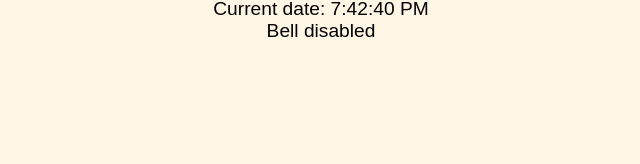
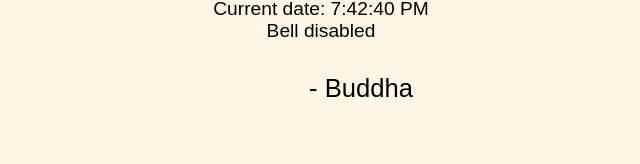
Before and after one commit to luiggidev/mindfulness-bell, a React (Create React App) app: page / in a window 1280 px wide. Shown: the part 331-495 px from the top of the page, without its empty margins (319-959 px from the left). Built offline with nearby package versions, Linux system fonts and the light colour scheme; no server answers.

Commit message:
Adding the quote component

```diff
--- a/src/App.js
+++ b/src/App.js
@@ -2,6 +2,7 @@
 import React, { useState } from 'react';
 import './App.css';
 import Header from './components/Header';
+import Quotes from './components/Quotes';
 import Timer from './components/Timer';
 import Footer from './components/Footer';
 
@@ -10,6 +11,7 @@ function App() {
     <div className="App">
       <Header />
       <Timer />
+      <Quotes />
       <Footer />
     </div>
   );
--- /dev/null
+++ b/src/components/Quotes.css
@@ -0,0 +1,10 @@
+#quote-block {
+    margin-top: 2rem;
+}
+#quote {
+    font-style: italic;
+    display: inline;
+}
+#author {
+    display: inline;
+}
--- /dev/null
+++ b/src/components/Quotes.js
@@ -0,0 +1,27 @@
+import React, { Component } from 'react';
+import './Quotes.css';
+
+class Quotes extends Component {
+    quoteFetch = () => {
+        let quoteContent = document.getElementById("quote");
+
+        fetch("https://api.quotable.io/random?author=Buddha")
+            .then((res) => res.json())
+            .then((data) => (quoteContent.innerText = '"' + data.content + '"'));
+    };
+
+    componentDidMount() {
+        this.quoteFetch();
+    }
+
+    render() {
+        return (
+        <div id="quote-block">
+            <blockquote id="quote"></blockquote>
+            <div id="author"> - Buddha</div>
+        </div>
+        );
+    }
+}
+
+export default Quotes;
```
